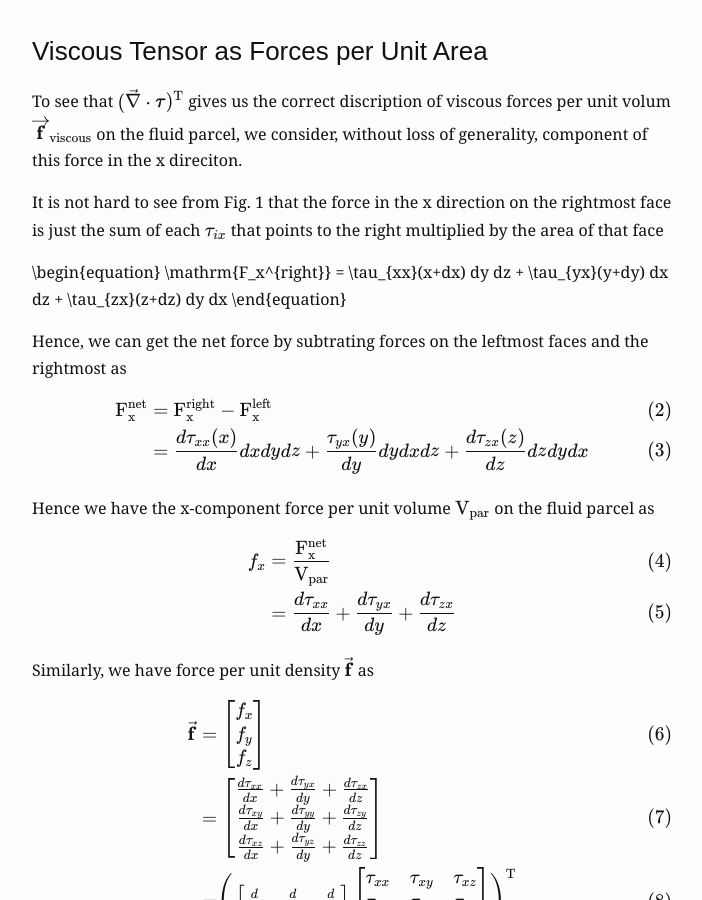
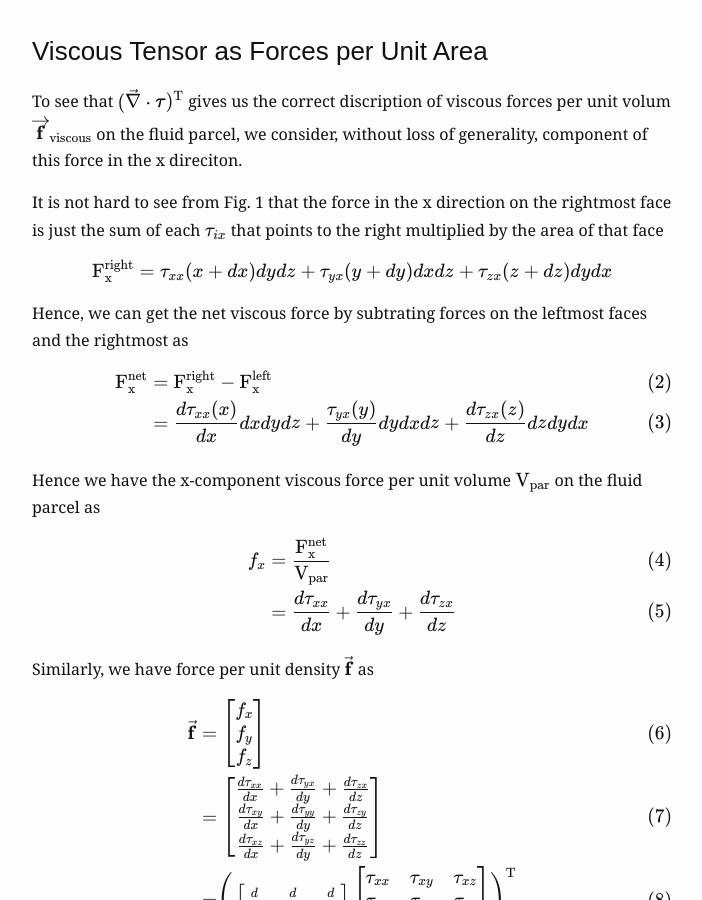
Before and after one commit to kizzhang/kizzhang.github.io, a Jekyll site: the page built from _posts/2022-01-22-viscous-fluid.md, in a window 1280 px wide and 900 px high, scrolled down 1617 px. Shown: the whole window, without its empty margins (288-990 px from the left). Built offline with Jekyll 4.4.1, drawn with Linux system fonts in a browser that asks for light colours; nearby versions of some CDN libraries; some of the changed text lies outside the part shown.

Commit message:
Update 2022-01-22-viscous-fluid.md

```diff
--- a/_posts/2022-01-22-viscous-fluid.md
+++ b/_posts/2022-01-22-viscous-fluid.md
@@ -56,11 +56,13 @@ To see that $$(\vec{\nabla}\cdot \pmb{\tau})^\mathrm{T}$$ gives us the correct d
 
 It is not hard to see from Fig. 1 that the force in the x direction on the rightmost face is just the sum of each $$\tau_{ix}$$ that points to the right multiplied by the area of that face
 
-\begin{equation}
+$$
+\begin{equation*}
 \mathrm{F_x^{right}} = \tau_{xx}(x+dx) dy dz + \tau_{yx}(y+dy) dx dz + \tau_{zx}(z+dz) dy dx
-\end{equation}
+\end{equation*}
+$$
 
-Hence, we can get the net force by subtrating forces on the leftmost faces and the rightmost as
+Hence, we can get the net viscous force by subtrating forces on the leftmost faces and the rightmost as
 
 $$
 \begin{align}
@@ -68,7 +70,7 @@ $$
 \end{align}
 $$
 
-Hence we have the x-component force per unit volume $$\mathrm{V_{par}}$$ on the fluid parcel as
+Hence we have the x-component viscous force per unit volume $$\mathrm{V_{par}}$$ on the fluid parcel as
 
 $$
 \begin{align}
```
Also changed, not shown: other parts of _posts/2022-01-22-viscous-fluid.md (+1 -1 lines).
